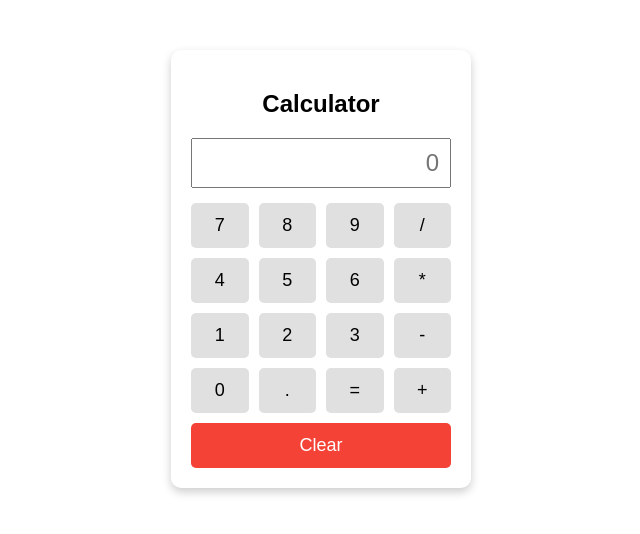
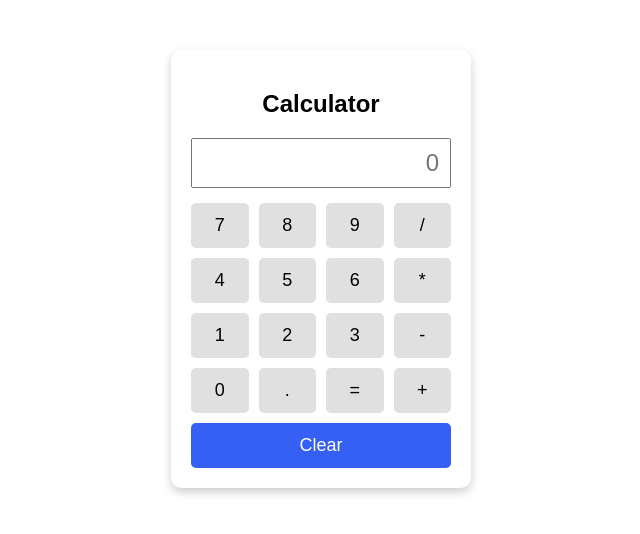
Before and after one commit to Pragathirajendiran/calc, a React (Create React App) app: page / in a window 1280 px wide. Shown: the top 534 px of the page, without its empty margins (319-959 px from the left). Built offline with nearby package versions, Linux system fonts and the light colour scheme.

Commit message:
Initial commit

```diff
--- a/src/App.css
+++ b/src/App.css
@@ -98,6 +98,6 @@
 /* Clear Button */
 .calculator-clear-button {
   grid-column: span 4;
-  background-color: #f44336;
+  background-color: #365ff4;
   color: #fff;
 }
--- a/src/Calculator.js
+++ b/src/Calculator.js
@@ -6,7 +6,6 @@ const Calculator = () => {
   const [currentNumber, setCurrentNumber] = useState("");
   const [operations, setOperations] = useState([]);
   const [result, setResult] = useState("");
-
   const isOperator = (value) => ["+", "-", "*", "/"].includes(value);
 
   const handleClick = (value) => {
@@ -110,7 +109,7 @@ const Calculator = () => {
         ))}
         <div className="col-12">
           <button
-            className="btn btn-danger w-100 fs-4 mt-2"
+            className="btn btn-success custom-clear-btn w-100 fs-4 mt-2"
             onClick={handleClear}
           >
             Clear
```
